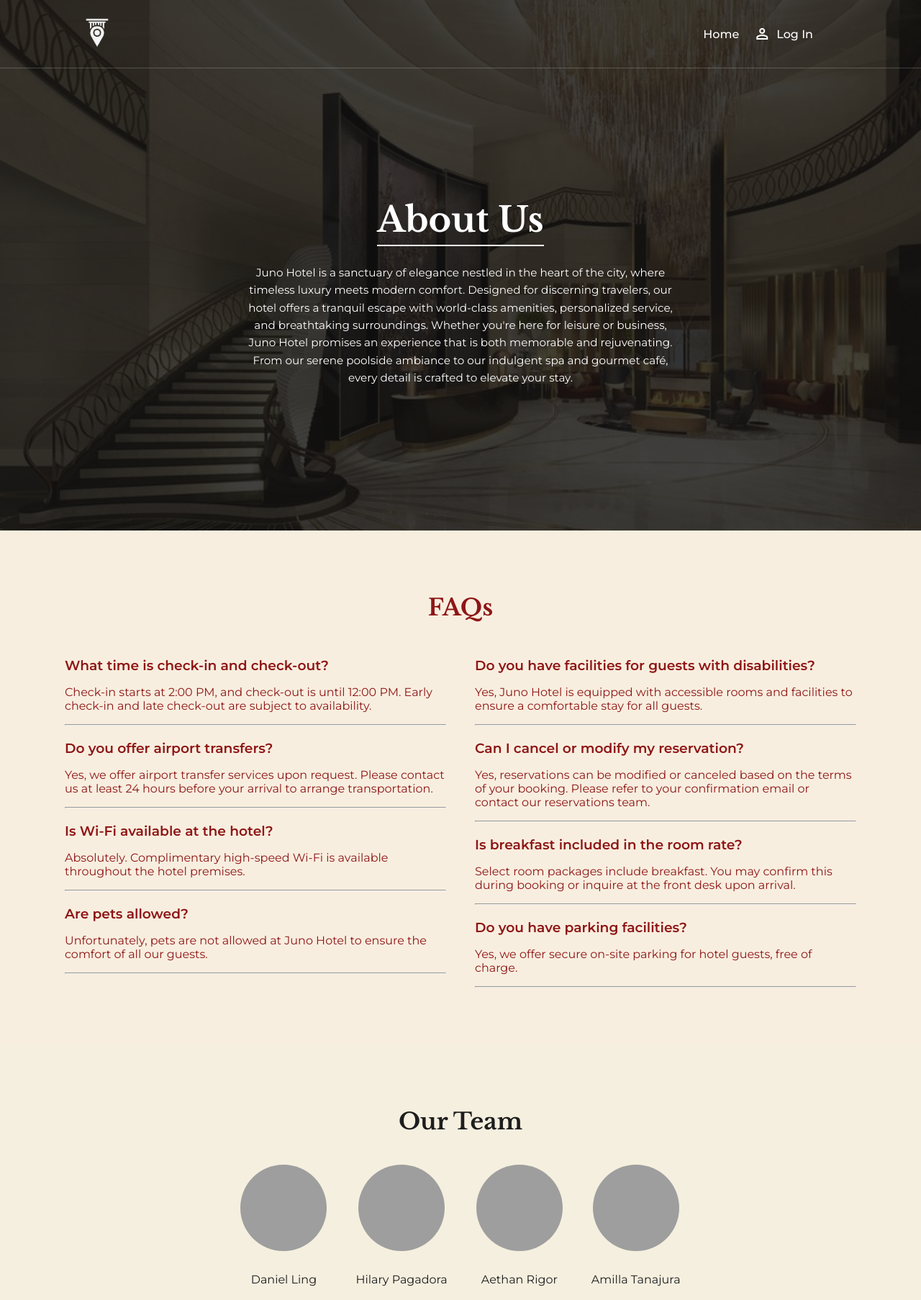
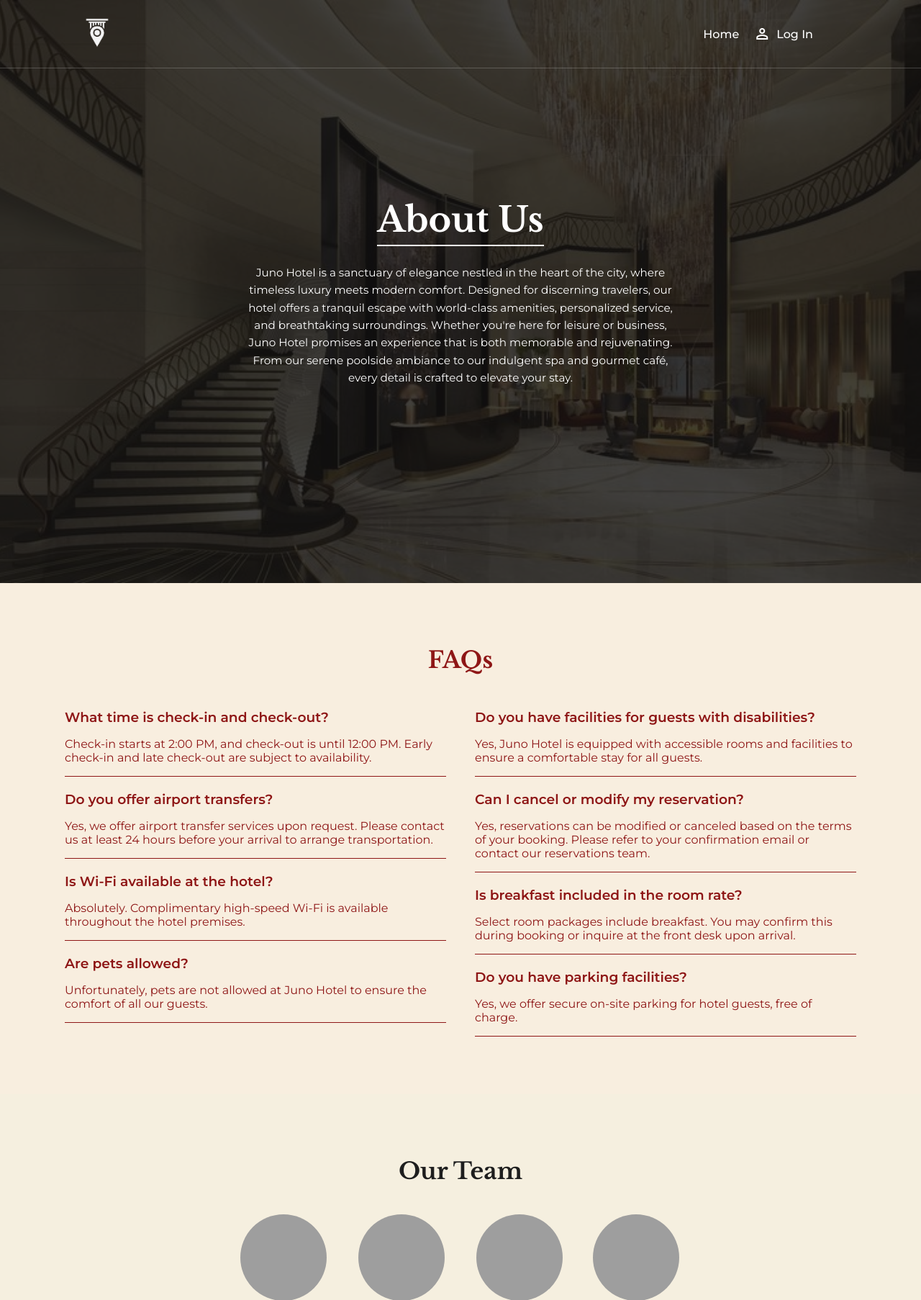
Before and after one commit to amiliadanielle/AppDev_FinalProject, a PHP site: page /pages/about.php in a window 1280 px wide. Shown: the top 1806 px of the page at 72% size. Run offline with PHP 8.4, Linux system fonts and the light colour scheme; grey boxes are pictures that could not be loaded.

Commit message:
enhance hero section height and style FAQ item separator for improved layout

```diff
--- a/assets/css/about.css
+++ b/assets/css/about.css
@@ -86,6 +86,7 @@ html {
     background: url('../images/vision.jpg') center/cover no-repeat;
     color: white;
     padding: 165px 0px;
+    height: 60vh;
 }
 
 .hero::before {
@@ -163,6 +164,13 @@ html {
     font-weight: 600;
     margin-bottom: 5px;
 }
+.faq-item hr {
+    border: none;
+    border-top: 1px solid #ccc;
+    margin: 10px 0;
+    border-color: #8E1616;
+}
+
 
 
 /* Our Team Section */
```
